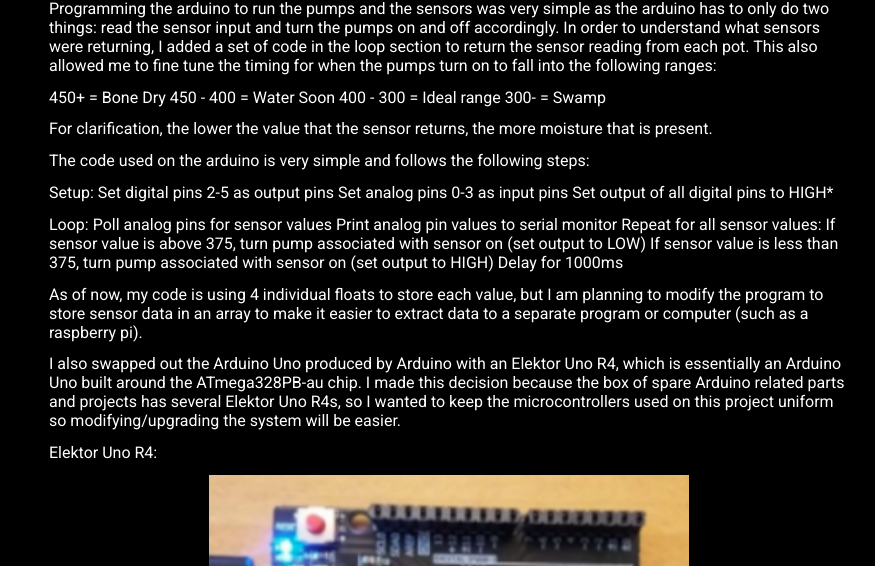
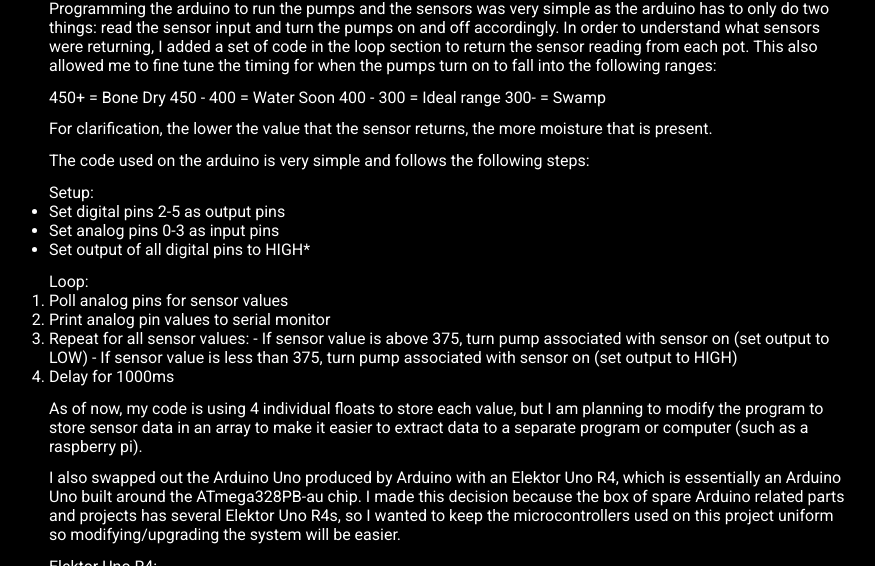
Before and after one commit to ianmck2003/teenytek, an Eleventy site: page src/articles/self-watering-flower-pot-programming.md in a window 1280 px wide. Shown: the part 234-800 px from the top of the page, without its empty margins (191-1066 px from the left). Built offline with nearby package versions, Linux system fonts and the light colour scheme; Eleventy itself is replaced by a stand-in of ours; files that its build step writes are made by us from their sources.

Commit message:
fixed listing issues on programming page for swfp

```diff
--- a/src/articles/self-watering-flower-pot-programming.md
+++ b/src/articles/self-watering-flower-pot-programming.md
@@ -30,17 +30,17 @@ The code used on the arduino is very simple and follows the following steps:
 
 
 Setup:
-  Set digital pins 2-5 as output pins
-  Set analog pins 0-3 as input pins
-  Set output of all digital pins to HIGH*
+  - Set digital pins 2-5 as output pins
+  - Set analog pins 0-3 as input pins
+  - Set output of all digital pins to HIGH*
 
 Loop:
-  Poll analog pins for sensor values
-  Print analog pin values to serial monitor
-  Repeat for all sensor values:
-    If sensor value is above 375, turn pump associated with sensor on (set output to LOW)
-    If sensor value is less than 375, turn pump associated with sensor on (set output to HIGH)
-  Delay for 1000ms
+  1. Poll analog pins for sensor values
+  2. Print analog pin values to serial monitor
+  3. Repeat for all sensor values:
+    - If sensor value is above 375, turn pump associated with sensor on (set output to LOW)
+    - If sensor value is less than 375, turn pump associated with sensor on (set output to HIGH)
+  4. Delay for 1000ms
 
 As of now, my code is using 4 individual floats to store each value, but I am planning to modify the program to store sensor data in an array to make it easier to extract data to a separate program or computer (such as a raspberry pi).
 
```
Also changed, not shown: docs/blog/self-watering-flower-pot-programming/index.html (+15 -11 lines).
